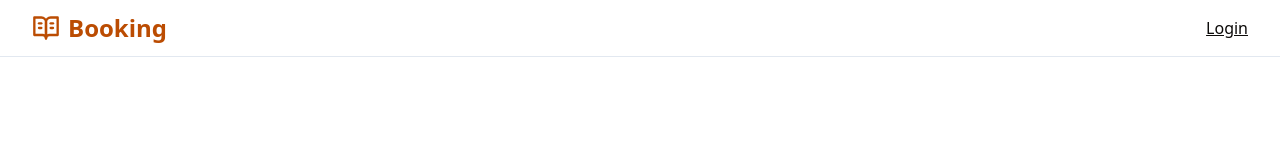
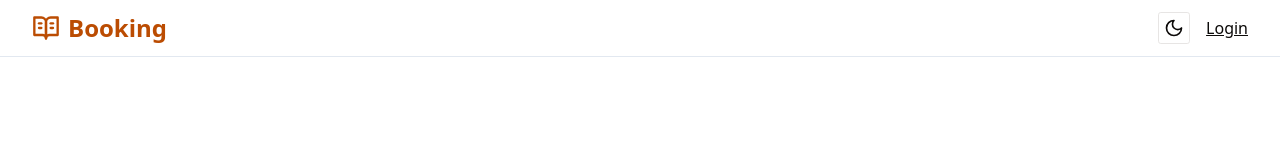
Before and after one commit to rizalarfiyan/fe-booking, a React (Vite) app: page / in a window 1280 px wide. Shown: the top 160 px of the page. Built offline with nearby package versions, Linux system fonts and the light colour scheme.

Commit message:
feat: add theme switcher and dark mode in 404 page
Signed-off-by: Muhamad Rizal Arfiyan <rizal.arfiyan.23@gmail.com>

```diff
--- a/index.html
+++ b/index.html
@@ -5,8 +5,21 @@
     <link rel="icon" type="image/svg+xml" href="/vite.svg" />
     <meta name="viewport" content="width=device-width, initial-scale=1.0" />
     <title>FE Booking</title>
+    <script type="text/javascript">
+      function setTheme(isDark = false) {
+        window.localStorage.setItem('theme', isDark ? 'dark' : 'light')
+        const cls = document.documentElement.classList
+        isDark ? cls.add('dark') : cls.remove('dark')
+      }
+
+      if (window.localStorage.getItem('theme') === 'dark' || (!('theme' in window.localStorage) && window.matchMedia('(prefers-color-scheme: dark)').matches)) {
+        setTheme(true)
+      } else {
+        setTheme(false)
+      }
+    </script>
   </head>
-  <body class="antialiased scroll-smooth font-sans bg-slate-50">
+  <body>
     <div id="root"></div>
     <script type="module" src="/src/main.tsx"></script>
   </body>
--- a/package.json
+++ b/package.json
@@ -46,6 +46,7 @@
     "typescript": "^5.2.2",
     "vite": "^5.2.0",
     "vite-plugin-biome": "^1.0.9",
+    "vite-plugin-minify": "^1.5.2",
     "vite-plugin-svgr": "^4.2.0",
     "vite-tsconfig-paths": "^4.3.2"
   },
--- a/src/App.tsx
+++ b/src/App.tsx
@@ -1,8 +1,13 @@
 import routes from '@/routes'
+import ThemeProvider from '@providers/ThemeProvider'
 import { RouterProvider } from 'react-router-dom'
 
 function App() {
-  return <RouterProvider router={routes} />
+  return (
+    <ThemeProvider>
+      <RouterProvider router={routes} />
+    </ThemeProvider>
+  )
 }
 
 export default App
--- a/src/assets/css/styles.css
+++ b/src/assets/css/styles.css
@@ -55,6 +55,6 @@
     }
 
     body {
-        @apply bg-background text-foreground;
+        @apply bg-background text-foreground antialiased scroll-smooth font-sans;
     }
 }
--- a/src/components/graphic/NotFound.tsx
+++ b/src/components/graphic/NotFound.tsx
@@ -16,7 +16,7 @@ const GraphicNotFound = forwardRef<
     >
       <path
         d='M123.41 555.57s33.87 105.66 112.04 96.46c78.17-9.2 103.5-91.29 215.43-1.73 111.93 89.55 192.51 120.68 280.9 8.61 50.61-70.2-76.86-69.32 15.98-240.82 92.84-171.51 41.16-231.43-9.08-318.92s-157.56-69.22-250.46 37.56C320.77 252.7 208.75 56.26 154.69 197.1c-28.99 75.52 56.54 67.62 16.77 153.15-39.78 85.53-78.93 132.37-48.04 205.32Z'
-        className='fill-secondary-50'
+        className='fill-secondary-50 dark:fill-secondary-50/10'
       />
       <path
         d='M98.96 446.02c10.04-41.92 45.4-96.53-18.03-103.87-23.43-8.17-70.06 19.87-80.93-3.52 40.55-27.75 124.98-26.57 137.88 30.99 2.23 25.47-14.21 46.53-20.97 69.72-13.3 59.05 66.07 50.01 101.49 38.76 14.79 27.23-23.25 21.79-41.88 26.05-21.79 4.99-53.35-4.23-68.96-22.3-8.49-9.83-11.62-23.2-8.6-35.83Zm687.62-93.45c-6.68-26.22-44.43-28.96-67.24-24.11-11.17 2.52-5.52-12.18-12.09-18.83 9.71-5.66 23.16-2.88 34.49-3.54 160.91 15.86-72.78 218.56 151.62 153.76 2.94-.85 5.81-1.92 8.66-3.01 10.16-3.9 13.39 2.77 3.1 10.58-43.65 40.16-157.55 36.62-135.25-47.02 3.59-22.71 25.3-44.81 16.7-67.82Z'
@@ -24,7 +24,7 @@ const GraphicNotFound = forwardRef<
       />
       <path
         d='M566.9 536.39c-13.63 16.25-42.98-51.79-55.39-68.56-1.9-2.57-2.89-5.74-2.53-8.92 2.41-20.94 47.45 44.77 58.86 65.03 2.23 3.96 1.97 8.97-.95 12.45ZM425.78 329.43c1.41 1.78 1.8 4.24.81 6.29-7.5 15.52-62.42-44.71-72.95-49.26-12.5-6.41 1.25-25.77 11.44-14.97 19.13 19.79 43.99 36.82 60.7 57.94Zm42.99-35.05c1.53-19.28 3.36-38.53 3.51-57.9.04-5.3 3.15-8.61 8.48-8.48 7.62.18 11.29 4.32 10.37 10.97-3.85 11.46-4.03 70.55-15.64 69.16-5.94-.14-7.41-8.27-6.72-13.75Zm-35.71 252.06c-9.34.23-13.32-4.76-9.99-13.07 7.11-10.46 20.44-67.09 32.61-62.31 11.39 6.52-14.42 54.87-15.38 69.18-1.24 4.09-2.86 6.81-7.23 6.21Zm13.5-237.49c-1.1 4.29-5.54 4.78-8.05.68-.56-.92-.86-1.96-.97-3.03-1.25-12.08-20.07-39.37-5.83-43.85 8.54-3.64 10.92 32.33 14.5 41.78.54 1.41.73 2.96.35 4.42Zm46.09 194.56c-.83 9.47 4.7 21.48-5.95 22.32-4.54-.08-7.05-2.64-5.77-6.53 5.2-15.83-4.17-34.57 4.35-43.25 1.53-1.55 4.09-1.2 5.21.67 3.43 5.74 2.21 17.09 2.29 23.06.02 1.25-.03 2.49-.14 3.73Z'
-        className='fill-secondary-700'
+        className='fill-secondary-700 dark:fill-secondary-500'
       />
       <path
         d='m317.12 378.04 46.42 123.3-46.41 17.47c-9.66 3.64-20.44-1.25-24.08-10.91l-33.25-88.31c-3.64-9.66 1.25-20.44 10.91-24.08l46.41-17.47Z'
--- /dev/null
+++ b/src/hooks/useTheme.ts
@@ -0,0 +1,12 @@
+import { type IThemeContext, ThemeContext } from '@providers/ThemeProvider'
+import { useContext } from 'react'
+
+export const useTheme = (): IThemeContext => {
+  const context = useContext(ThemeContext)
+  if (!context) {
+    throw new Error('useTheme must be used within a ThemeProvider')
+  }
+  return context
+}
+
+export default useTheme
--- a/src/layouts/Public.tsx
+++ b/src/layouts/Public.tsx
@@ -1,8 +1,17 @@
-import { BookOpenText } from 'lucide-react'
+import { Button } from '@components/Button'
+import useTheme from '@hooks/useTheme.ts'
+import { BookOpenText, Moon, Sun } from 'lucide-react'
 import React from 'react'
 import { Link, Outlet } from 'react-router-dom'
 
 const Layout: React.FC = () => {
+  const { isDarkMode, toggleDarkMode } = useTheme()
+
+  const onToggleDarkMode = (e: React.MouseEvent<HTMLButtonElement>) => {
+    e.preventDefault()
+    toggleDarkMode()
+  }
+
   return (
     <div>
       <header className='w-full py-3 border-b border-slate-200 fixed'>
@@ -11,7 +20,20 @@ const Layout: React.FC = () => {
             <BookOpenText className='size-7' />
             <h1 className='text-2xl font-semibold'>Booking</h1>
           </div>
-          <div className='flex items-center gap-2'>
+          <div className='flex items-center gap-4'>
+            <Button
+              size='icon'
+              variant='outline'
+              className='size-8'
+              type='button'
+              onClick={onToggleDarkMode}
+            >
+              {isDarkMode ? (
+                <Sun className='size-5' />
+              ) : (
+                <Moon className='size-5' />
+              )}
+            </Button>
             <Link to='/login' className='underline'>
               Login
             </Link>
--- a/src/pages/NotFound.tsx
+++ b/src/pages/NotFound.tsx
@@ -1,5 +1,5 @@
-import { Button } from '@components/Button.tsx'
-import GraphicNotFound from '@components/graphic/NotFound.tsx'
+import { Button } from '@components/Button'
+import GraphicNotFound from '@components/graphic/NotFound'
 import { ChevronLeft } from 'lucide-react'
 import type React from 'react'
 import { Link } from 'react-router-dom'
@@ -13,7 +13,7 @@ const NotFound: React.FC = () => {
           <h1 className='scroll-m-20 text-3xl font-semibold tracking-tight'>
             This Page Does Not Exist
           </h1>
-          <p className='text-secondary-600'>
+          <p className='text-secondary-600 dark:text-secondary-300'>
             We&#x27;re sorry, but it appears the website address you entered was
             incorrect.
           </p>
--- /dev/null
+++ b/src/providers/ThemeProvider.tsx
@@ -0,0 +1,33 @@
+import React, { createContext, useMemo, useState } from 'react'
+
+export interface IThemeContext {
+  isDarkMode: boolean
+  toggleDarkMode: () => void
+}
+
+export const ThemeContext = createContext<IThemeContext | null>(null)
+
+export const ThemeProvider: React.FC<React.PropsWithChildren> = ({
+  children,
+}) => {
+  const [isDarkMode, setIsDarkMode] = useState<boolean>(
+    window?.localStorage?.getItem('theme') === 'dark',
+  )
+
+  const value: IThemeContext = useMemo(() => {
+    return {
+      isDarkMode,
+      toggleDarkMode: () => {
+        // reverse the current theme
+        setIsDarkMode((prev) => !prev)
+        const domBody = document.documentElement.classList
+        !isDarkMode ? domBody.add('dark') : domBody.remove('dark')
+        window.localStorage.setItem('theme', !isDarkMode ? 'dark' : 'light')
+      },
+    }
+  }, [isDarkMode])
+
+  return <ThemeContext.Provider value={value}>{children}</ThemeContext.Provider>
+}
+
+export default ThemeProvider
--- a/tailwind.config.js
+++ b/tailwind.config.js
@@ -1,6 +1,6 @@
 /** @type {import('tailwindcss').Config} */
 module.exports = {
-  darkMode: ['class'],
+  darkMode: 'class',
   content: [
     './pages/**/*.{ts,tsx}',
     './components/**/*.{ts,tsx}',
--- a/vite.config.ts
+++ b/vite.config.ts
@@ -2,7 +2,8 @@ import react from '@vitejs/plugin-react-swc'
 import { defineConfig } from 'vite'
 import biomePlugin from 'vite-plugin-biome'
 import tsconfigPaths from 'vite-tsconfig-paths'
-import svgr from "vite-plugin-svgr";
+import svgr from 'vite-plugin-svgr'
+import { ViteMinifyPlugin } from 'vite-plugin-minify'
 
 // https://vitejs.dev/config/
 export default defineConfig({
@@ -15,6 +16,7 @@ export default defineConfig({
       applyFixes: true,
     }),
     svgr(),
+    ViteMinifyPlugin(),
   ],
   esbuild: {
     legalComments: 'none',
```
Also changed, not shown: src/constants.ts (added), 1 other file (tests, documents, lock files or other folders).
